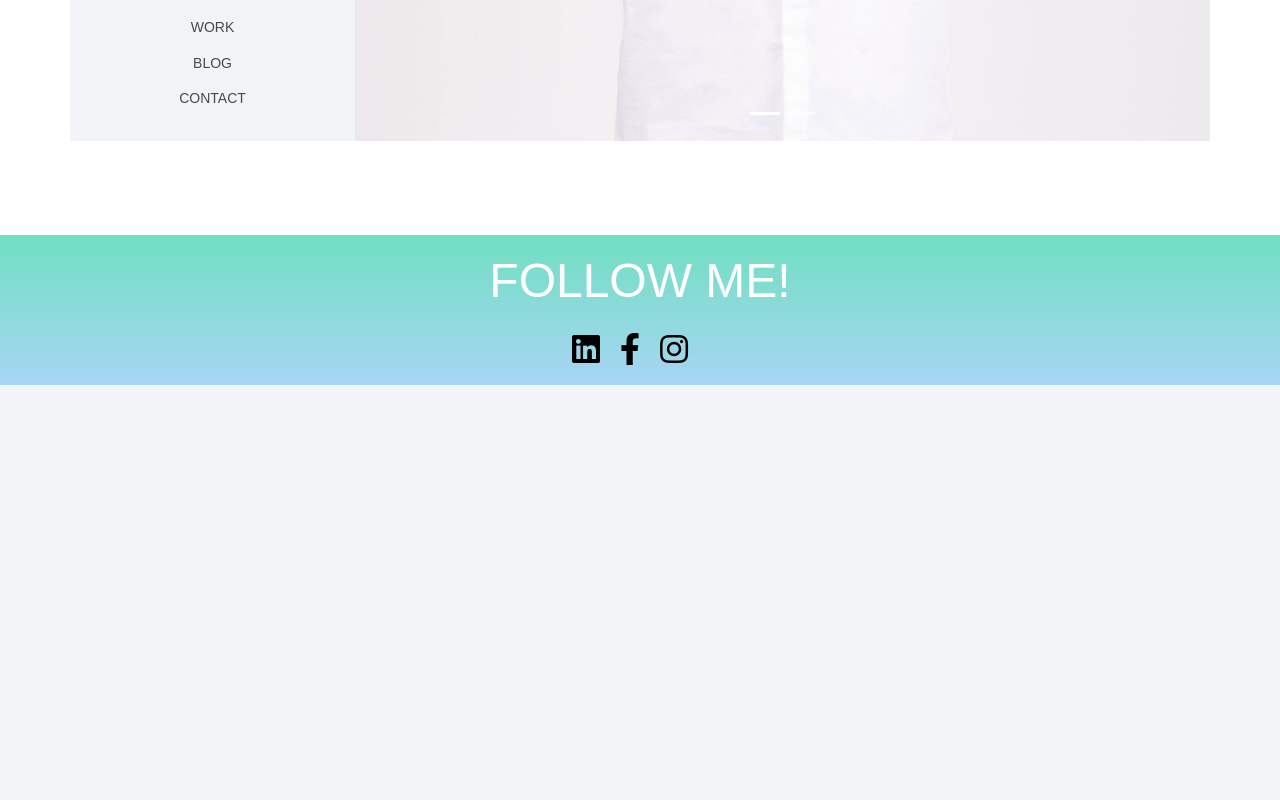
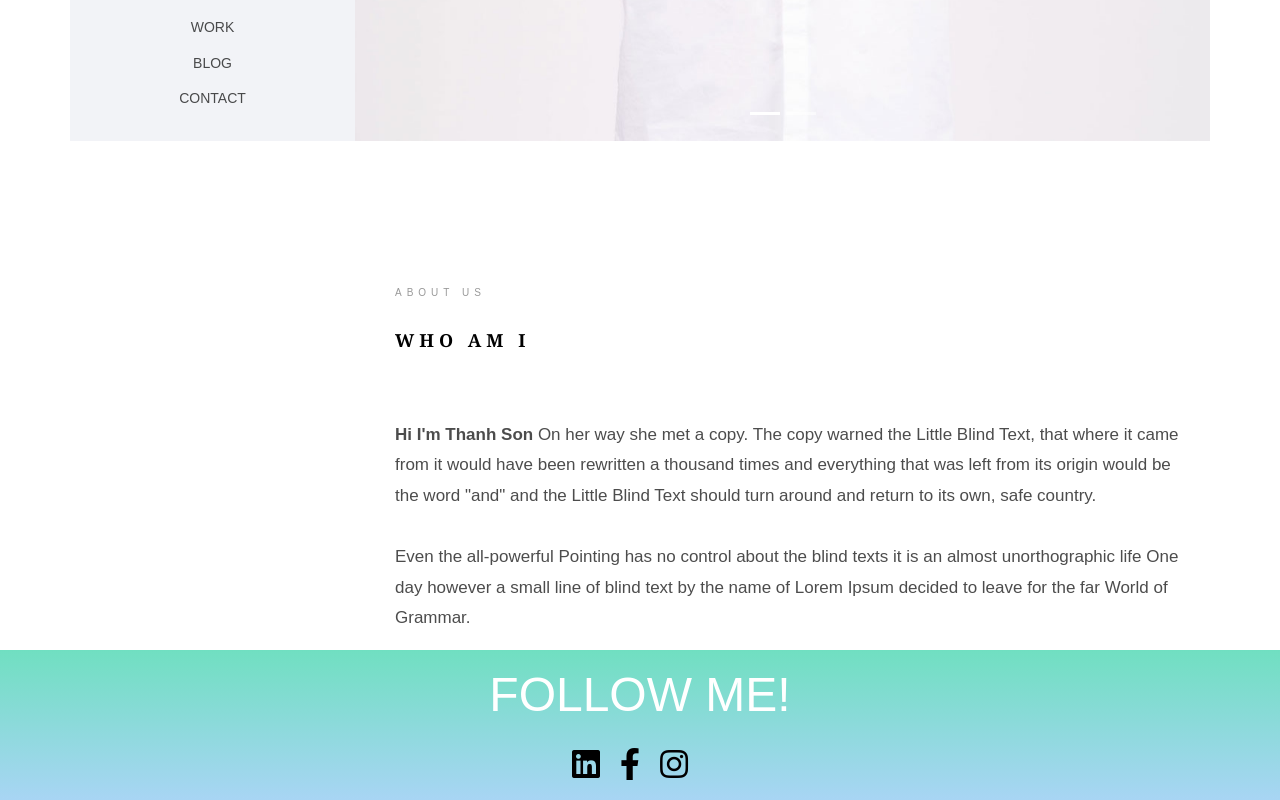
Before and after one commit to sonbkt303/angular-helper, an Angular app: page /resume in a window 1280 px wide. Shown: the part 565-1365 px from the top of the page. Before the commit the page ends 950 px from the top, so only its background shows below. Built offline with nearby package versions, Linux system fonts and the light colour scheme.

Commit message:
finish section 2

```diff
--- a/src/app/main/resume/resume.component.html
+++ b/src/app/main/resume/resume.component.html
@@ -89,6 +89,29 @@
         </div>
 
       </div>
+
+
+      <section class="about-desc">
+        <div class="container">
+          <span class="heading-meta upper-case">About us</span>
+
+          <h2 class="colorlib-heading upper-case">Who am i</h2>
+
+          <p class="about-content"><strong>Hi I'm Thanh Son</strong> On her way she met a copy. The copy warned the
+            Little Blind Text, that where it came from it would have been rewritten a thousand times and everything that
+            was left from its origin would be the word "and" and the Little Blind Text should turn around and return to
+            its own, safe country.
+            <br><br>
+
+            Even the all-powerful Pointing has no control about the blind texts it is an almost unorthographic life One
+            day however a small line of blind text by the name of Lorem Ipsum decided to leave for the far World of
+            Grammar.</p>
+
+        </div>
+      </section>
+
+
+
     </div>
   </div>
 </div>
--- a/src/app/main/resume/resume.component.scss
+++ b/src/app/main/resume/resume.component.scss
@@ -25,7 +25,7 @@
       }
 
       #author-name {
-        font-family: "Playfair Display", Georgia, serif;
+        font-family: $resume-font;
         color: #000;
         display: block;
         font-size: 22px;
@@ -54,7 +54,7 @@
       }
 
       li {
-        font-family: "Quicksand", Arial, sans-serif;
+        font-family: $resume-font;
         text-transform: uppercase;
         font-size: 14px;
         font-weight: 500;
@@ -129,5 +129,36 @@
 
     }
 
+    .about-desc {
+      padding-left: 25px;
+      margin-top: 9em;
+
+      .heading-meta {
+        color: #999999;
+        font-weight: 500;
+        letter-spacing: 5px;
+        font-family: $resume-font;
+        display: block;
+        font-size: 10px;
+        margin-bottom: 3em;
+      }
+
+      .colorlib-heading {
+        font-size: 18px;
+        font-weight: 700;
+        letter-spacing: 5px;
+        font-family: $resume-header-font;
+      }
+
+      .about-content {
+        margin-top: 4em;
+        font-family: $resume-font;
+        font-size: 17px;
+        line-height: 1.8;
+        color: rgba(0, 0, 0, 0.7);
+      }
+
+    }
+
   }
 }
--- a/src/assets/utilities/_variables.scss
+++ b/src/assets/utilities/_variables.scss
@@ -3,3 +3,6 @@ $footer-color: #09c;
 $main-text-color: white;
 $text-color: black;
 $background-color:#f3f4f6;
+
+$resume-font: "Quicksand", Arial, sans-serif;
+$resume-header-font: "Playfair Display", Georgia, serif;
--- a/src/styles.scss
+++ b/src/styles.scss
@@ -22,8 +22,6 @@ body {
   text-align: center;
 }
 
-
-// .no-padding {
-//   padding: 0 ;
-//   margin: 0 ;
-// }
+.upper-case {
+  text-transform: uppercase;
+}
```
